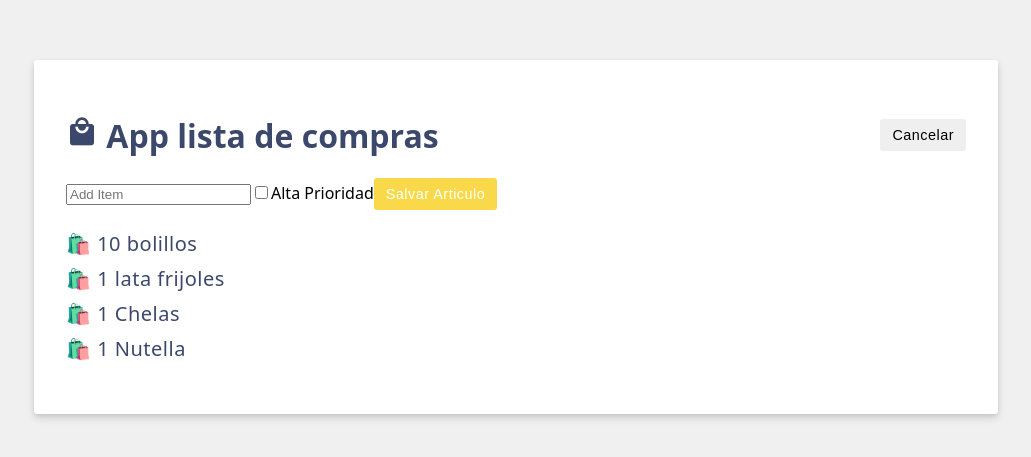
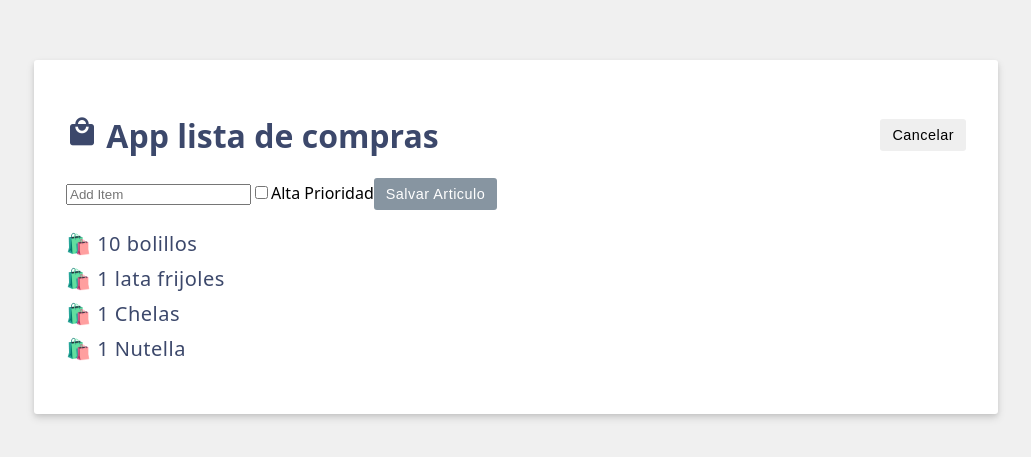
Before and after one commit to rivalcoba/DADM-2024B, a Vue app: page / in a window 1280 px wide. Shown: the part 163-620 px from the top of the page, without its empty margins (124-1155 px from the left). Built offline with nearby package versions, Linux system fonts and the light colour scheme.

Commit message:
⭐ S12 Entrega Condicional Deshabilita el boton cuando el input esta vacio

```diff
--- a/src/App.vue
+++ b/src/App.vue
@@ -64,6 +64,7 @@
     <label><input type="checkbox" v-model="newItemHighPriority">Alta Prioridad</label>
     <!-- Boton -->
     <button
+      :disabled="newItem.length === 0"
       class="btn btn-primary">
       Salvar Articulo
     </button>
```
